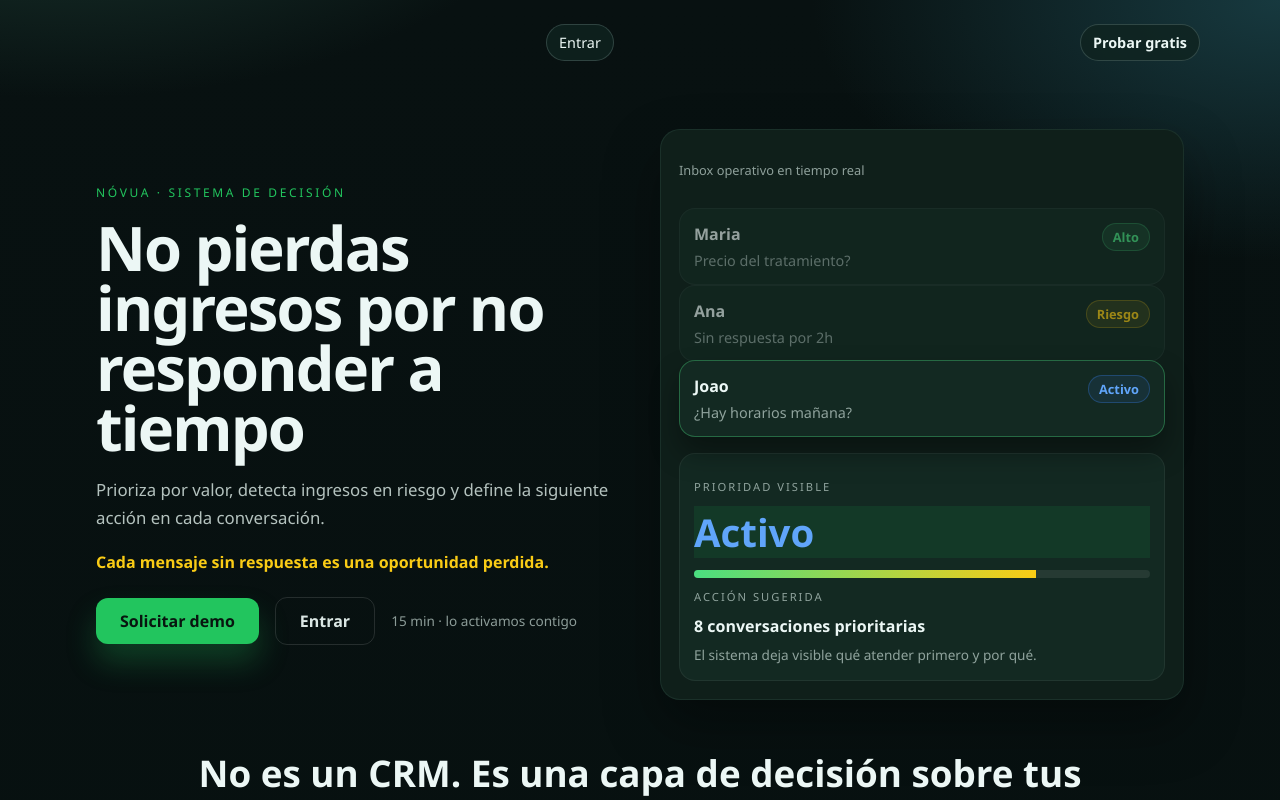
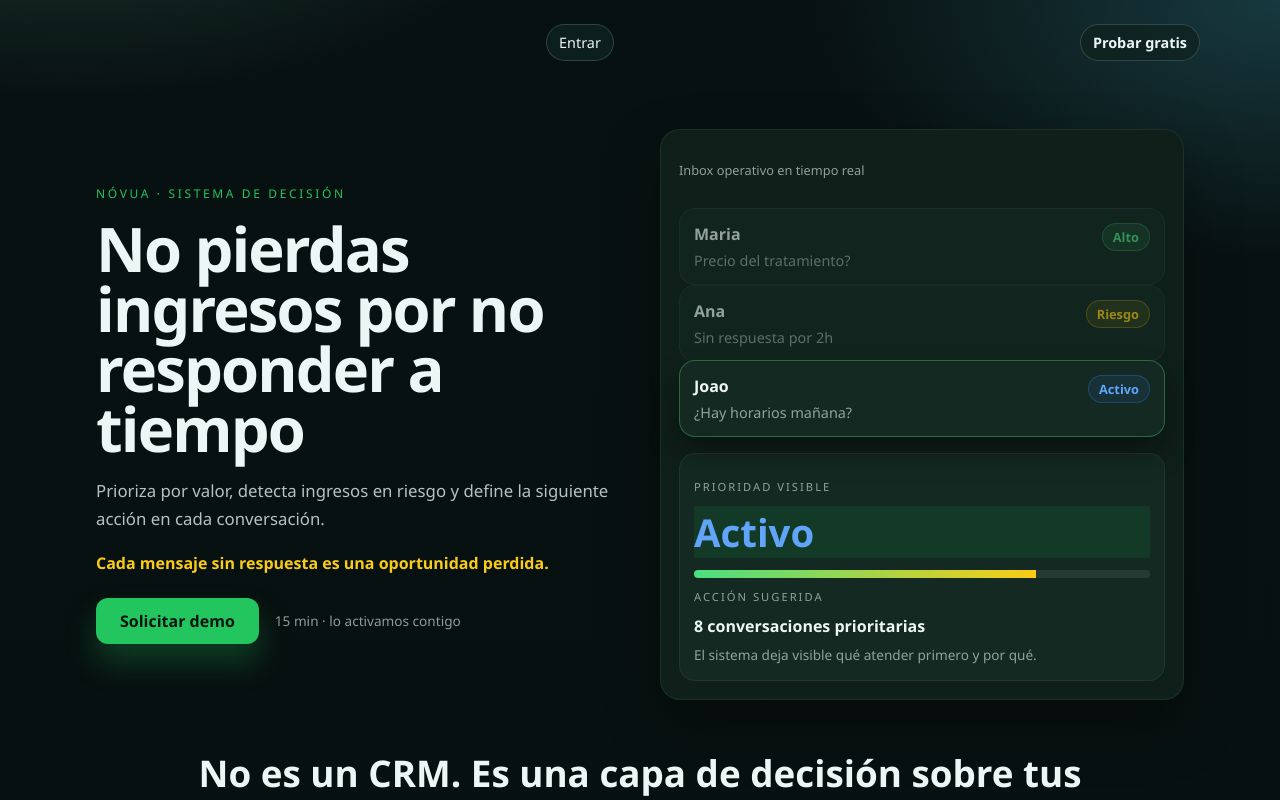
Before and after one commit to iveteamorim/ai-ops-inbox, a Next.js app: page / in a window 1280 px wide. Shown: the top 800 px of the page. Built offline with nearby package versions, Linux system fonts and the light colour scheme; no server answers.

Commit message:
move sign-in back to top nav

```diff
--- a/src/app/page.tsx
+++ b/src/app/page.tsx
@@ -52,9 +52,6 @@ export default function LandingPage() {
           <div className="landing-actions">
             <Link className="landing-button" href="#pricing">
               {t("landing_onboarding_cta")}
-              </Link>
-              <Link className="landing-button ghost" href="/login">
-                {t("cta_signin")}
             </Link>
             <span className="landing-tagline">{t("landing_hero_tagline")}</span>
           </div>
```
Lines whose indentation alone changed are shown as unchanged.
